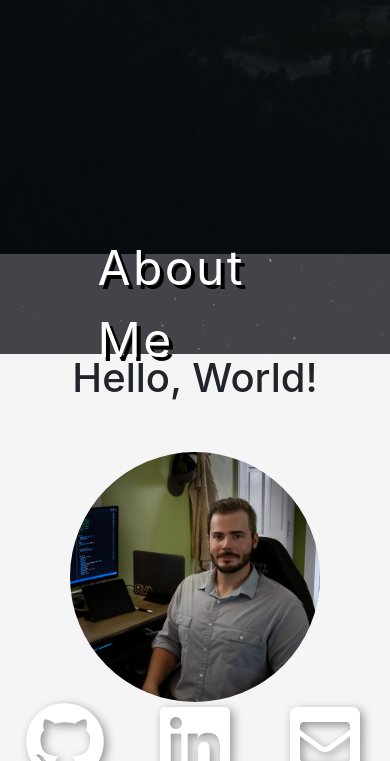
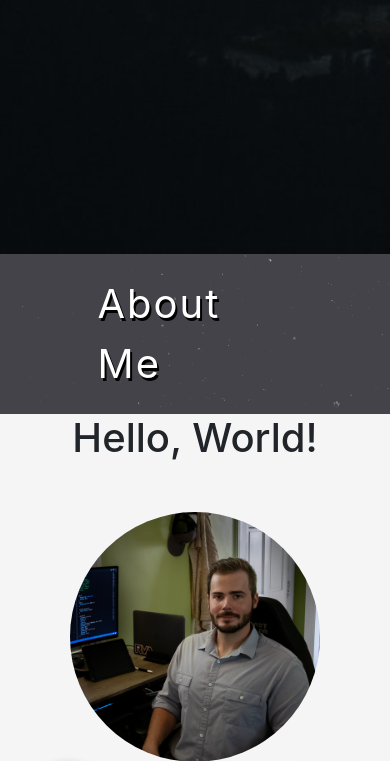
Before and after one commit to jmschindele/portfolio, a PHP site: page / in a window 390 px wide. Shown: the part 2346-3107 px from the top of the page. Run offline with PHP 8.4, Linux system fonts and the light colour scheme; some libraries are stand-ins or nearby versions.

Commit message:
responsive adjustments

```diff
--- a/assets/css/style.css
+++ b/assets/css/style.css
@@ -415,18 +415,18 @@ body {
   }
 
   .segway-banner {
-    padding: 50px;
+    /* padding: 50px; */
     height: 60px;
   }
   .segway-title {
     color: White;
-    letter-spacing: 0.05em;
+    /* letter-spacing: 0.05em; */
     position: absolute;
     top: 50%;
     left: 50%;
     transform: translate(-50%, -50%);
-    font-size: 3em;
-    text-shadow: 4px 4px black;
+    font-size: 2.5em;
+    text-shadow: 2px 3px black;
   }
 
   .icon-link,
```
